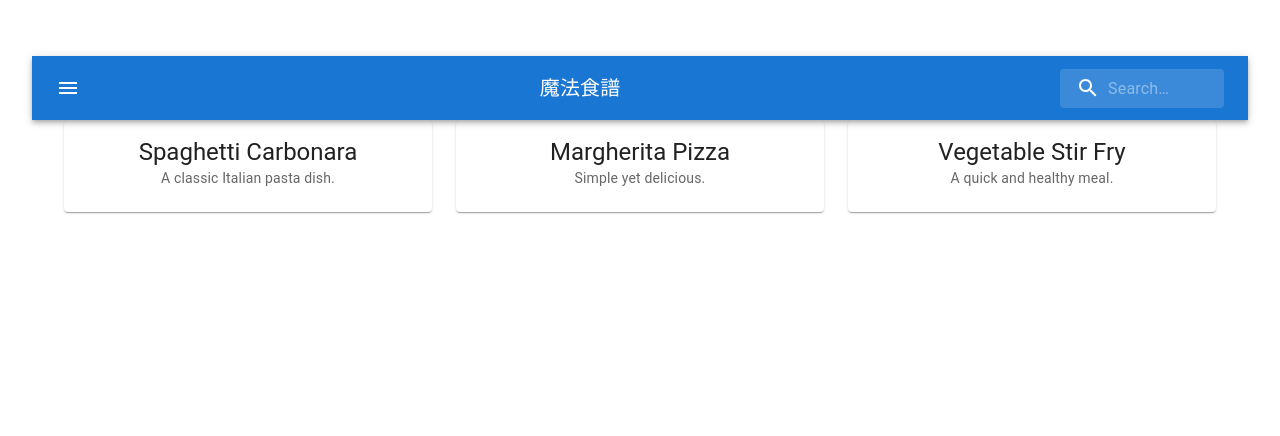
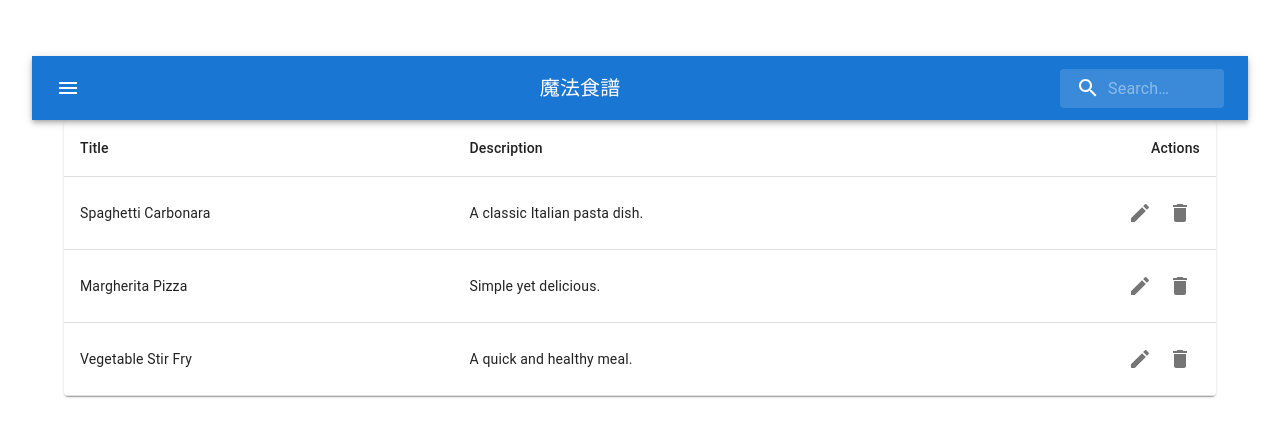
Before and after one commit to alberth527/recipe-website, a React (Vite) app: page /my-recipes in a window 1280 px wide. Shown: the top 436 px of the page. Built offline with nearby package versions, Linux system fonts and the light colour scheme.

Commit message:
左測選單新增首頁

```diff
--- a/src/Components/AppDrawer.jsx
+++ b/src/Components/AppDrawer.jsx
@@ -9,6 +9,7 @@ import LocalDiningIcon from '@mui/icons-material/LocalDining';
 
 import SettingsIcon from '@mui/icons-material/Settings';
 import LogoutIcon from '@mui/icons-material/Logout'; // 导入登出图标
+import HomeIcon from '@mui/icons-material/Home';// 导入主页图标
 
 import { useNavigate,Link } from 'react-router-dom'; // 如果你使用React Router
 
@@ -109,6 +110,12 @@ export default function AppDrawer() {
       </AppBar>
       <Drawer anchor="left" open={drawerOpen} onClose={toggleDrawer}>
         <List>
+                 {userId&&(
+       <ListItem button component={Link} to="/">
+      <ListItemIcon><HomeIcon /></ListItemIcon>
+      <ListItemText primary="首頁" />
+    </ListItem>
+        )}
 
 
            {userId&&(
--- a/src/pages/MyRecipes.jsx
+++ b/src/pages/MyRecipes.jsx
@@ -1,34 +1,60 @@
 import React, { useState } from 'react';
-import { Grid, Card, CardContent, CardMedia, Typography, Container, TextField } from '@mui/material';
+import { Container, Table, TableBody, TableCell, TableContainer, TableHead, TableRow, Paper, IconButton } from '@mui/material';
+import DeleteIcon from '@mui/icons-material/Delete';
+import EditIcon from '@mui/icons-material/Edit';
+import AddIcon from '@mui/icons-material/Add';
 
-// 假定的食譜數據
-const recipesData =  [
-    { title: 'Spaghetti Carbonara', description: 'A classic Italian pasta dish.' },
-    { title: 'Margherita Pizza', description: 'Simple yet delicious.' },
-    { title: 'Vegetable Stir Fry', description: 'A quick and healthy meal.' },
+// 初始食谱数据
+const initialRecipes = [
+  { id: 1, title: 'Spaghetti Carbonara', description: 'A classic Italian pasta dish.' },
+  { id: 2, title: 'Margherita Pizza', description: 'Simple yet delicious.' },
+  { id: 3, title: 'Vegetable Stir Fry', description: 'A quick and healthy meal.' },
 ];
 
-function RecipeList() {
+function MyRecipes() {
+  const [recipes, setRecipes] = useState(initialRecipes);
+
+  // 删除食谱
+  const handleDelete = (id) => {
+    setRecipes(recipes.filter(recipe => recipe.id !== id));
+  };
+
+  // 添加和编辑食谱的逻辑在这里实现
+  // 注意: 这里仅展示了删除操作作为示例
+
   return (
     <Container>
-            <Grid container spacing={3}>
-                {recipesData.map((recipe, index) => (
-                    <Grid item xs={12} sm={6} md={4} key={index}>
-                        <Card>
-                            <CardContent>
-                                <Typography variant="h5" component="div">
+      <TableContainer component={Paper}>
+        <Table aria-label="simple table">
+          <TableHead>
+            <TableRow>
+              <TableCell>Title</TableCell>
+              <TableCell>Description</TableCell>
+              <TableCell align="right">Actions</TableCell>
+            </TableRow>
+          </TableHead>
+          <TableBody>
+            {recipes.map((recipe) => (
+              <TableRow key={recipe.id}>
+                <TableCell component="th" scope="row">
                   {recipe.title}
-                                </Typography>
-                                <Typography variant="body2" color="text.secondary">
-                                    {recipe.description}
-                                </Typography>
-                            </CardContent>
-                        </Card>
-                    </Grid>
+                </TableCell>
+                <TableCell>{recipe.description}</TableCell>
+                <TableCell align="right">
+                  <IconButton aria-label="edit" onClick={() => {/* 编辑逻辑 */}}>
+                    <EditIcon />
+                  </IconButton>
+                  <IconButton aria-label="delete" onClick={() => handleDelete(recipe.id)}>
+                    <DeleteIcon />
+                  </IconButton>
+                </TableCell>
+              </TableRow>
             ))}
-            </Grid>
+          </TableBody>
+        </Table>
+      </TableContainer>
     </Container>
   );
 }
 
-export default RecipeList;
+export default MyRecipes;
```
Lines whose indentation alone changed are shown as unchanged.
